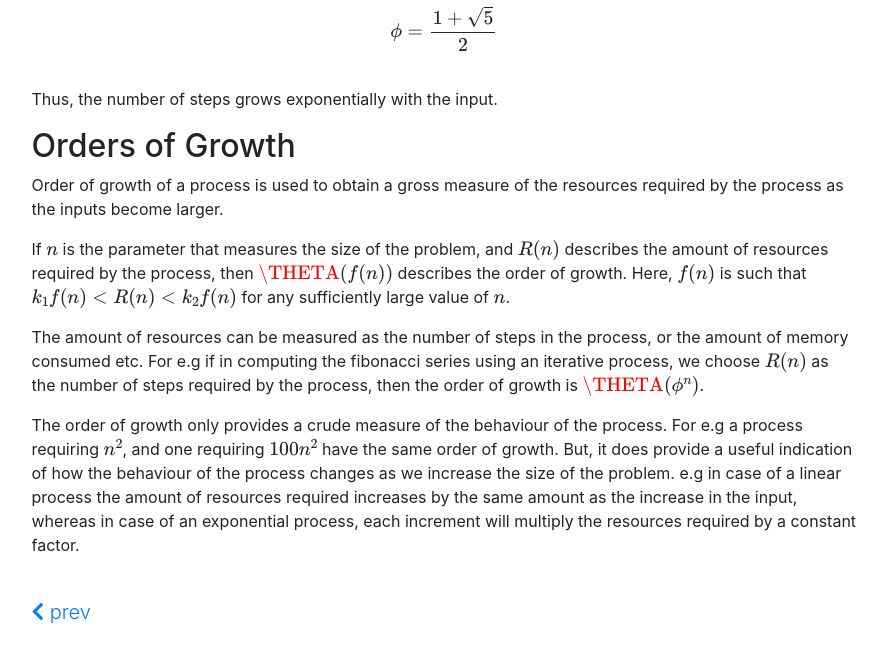
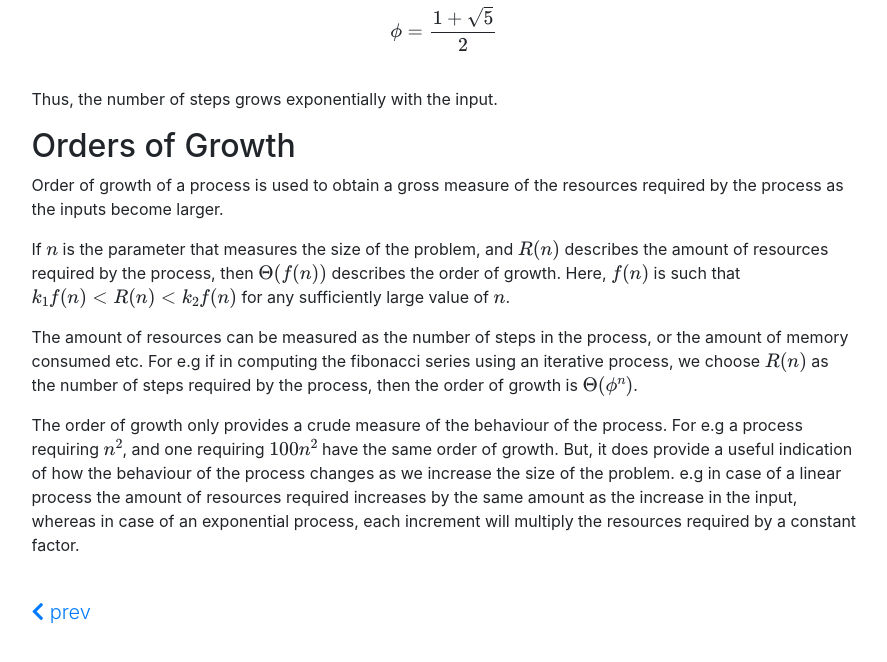
Before and after one commit to tgujar/old-website, a Jekyll site: the page built from _notes/sicp-1-2.md, in a window 1280 px wide and 900 px high, scrolled down 3130 px. Shown: the top 662 px of the window, without its empty margins (196-1083 px from the left). Built offline with Jekyll 4.4.1, drawn with Linux system fonts in a browser that asks for light colours; nearby versions of some CDN libraries; formulas are drawn with MathJax 3.

Commit message:
added sicp notes

```diff
--- a/_notes/sicp-1-2.md
+++ b/_notes/sicp-1-2.md
@@ -125,9 +125,9 @@ Thus, the number of steps grows exponentially with the input.
 
 Order of growth of a process is used to obtain a gross measure of the resources required by the process as the inputs become larger.
 
-If $$n$$ is the parameter that measures the size of the problem, and $$R(n)$$ describes the amount of resources required by the process, then $$\THETA(f(n))$$ describes the order of growth. Here, $$f(n)$$ is such that $$k_1f(n) < R(n) < k_2f(n)$$ for any sufficiently large value of $$n$$.
+If $$n$$ is the parameter that measures the size of the problem, and $$R(n)$$ describes the amount of resources required by the process, then $$\Theta(f(n))$$ describes the order of growth. Here, $$f(n)$$ is such that $$k_1f(n) < R(n) < k_2f(n)$$ for any sufficiently large value of $$n$$.
 
 The amount of resources can be measured as the number of steps in the process, or the amount of memory consumed etc.
-For e.g if in computing the fibonacci series using an iterative process, we choose $$R(n)$$ as the number of steps required by the process, then the order of growth is $$\THETA(\phi^n)$$.
+For e.g if in computing the fibonacci series using an iterative process, we choose $$R(n)$$ as the number of steps required by the process, then the order of growth is $$\Theta(\phi^n)$$.
 
 The order of growth only provides a crude measure of the behaviour of the process. For e.g a process requiring $$n^2$$, and one requiring $$100n^2$$ have the same order of growth. But, it does provide a useful indication of how the behaviour of the process changes as we increase the size of the problem. e.g in case of a linear process the amount of resources required increases by the same amount as the increase in the input, whereas in case of an exponential process, each increment will multiply the resources required by a constant factor.
```
